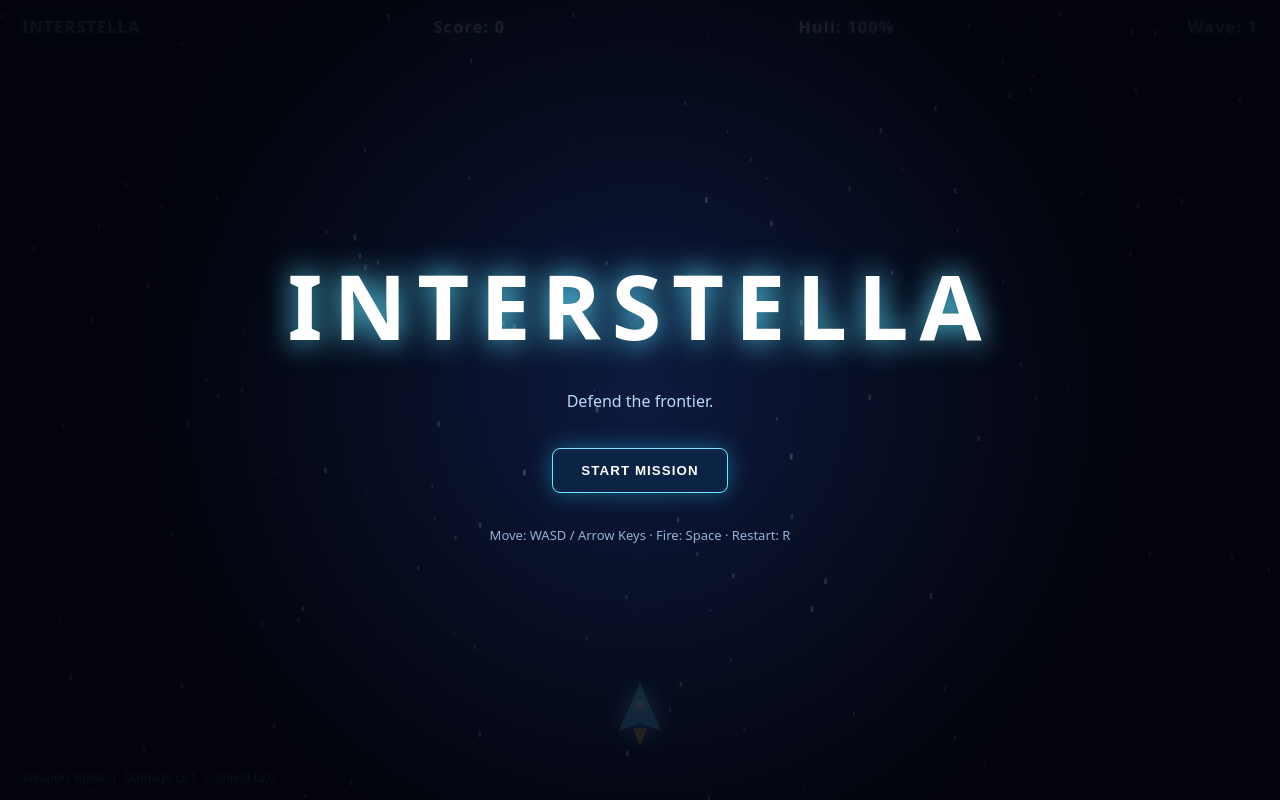
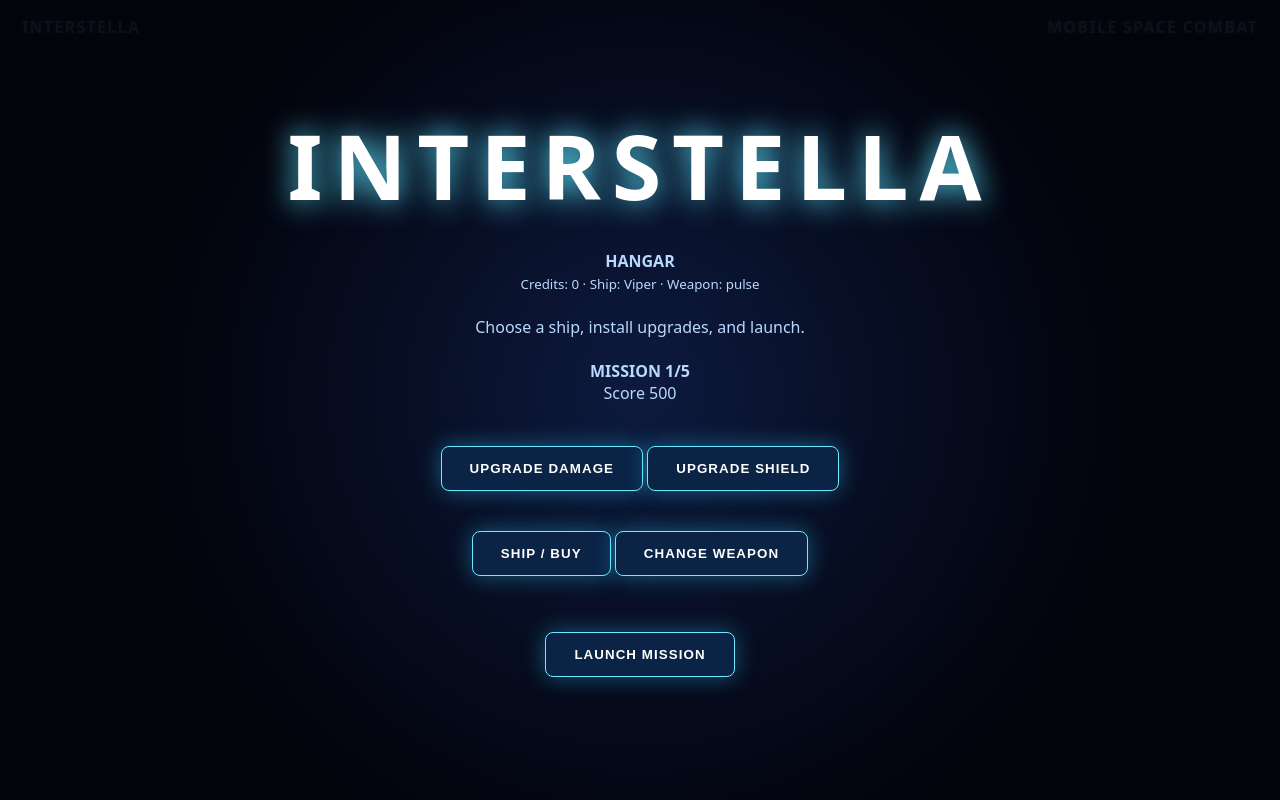
Before and after one commit to Arnoldblitz4/interstella, a website built with Vite: page index.html in a window 1280 px wide. Built offline with nearby package versions, Linux system fonts and the light colour scheme.

Commit message:
Switch Interstella frontend to Vite TypeScript

```diff
--- a/index.html
+++ b/index.html
@@ -1,27 +1 @@
-<!doctype html>
-<html lang="en">
-<head>
-  <meta charset="UTF-8">
-  <meta name="viewport" content="width=device-width,initial-scale=1.0">
-  <title>Interstella</title>
-  <link rel="stylesheet" href="style.css">
-</head>
-<body>
-  <main id="game">
-    <canvas id="canvas" aria-label="Interstella space shooter"></canvas>
-    <div id="hud">
-      <div>INTERSTELLA</div>
-      <div>Score: <span id="score">0</span></div>
-      <div>Hull: <span id="health">100</span>%</div>
-      <div>Wave: <span id="wave">1</span></div>
-    </div>
-    <section id="overlay">
-      <h1>INTERSTELLA</h1>
-      <p id="message">Defend the frontier.</p>
-      <button id="start">START MISSION</button>
-      <p class="controls">Move: WASD / Arrow Keys · Fire: Space · Restart: R</p>
-    </section>
-  </main>
-  <script src="game.js"></script>
-</body>
-</html>
+<!doctype html><html lang="en"><head><meta charset="UTF-8"><meta name="viewport" content="width=device-width,initial-scale=1,viewport-fit=cover"><meta name="theme-color" content="#02030b"><title>Interstella</title><link rel="stylesheet" href="/style.css"></head><body><main id="game"><canvas id="canvas"></canvas><div id="hud">INTERSTELLA <span id="hudright">MOBILE SPACE COMBAT</span></div><section id="overlay"><h1>INTERSTELLA</h1><p id="message"></p><button id="action">LAUNCH MISSION</button></section></main><script type="module" src="/src/main.ts"></script></body></html>
```
